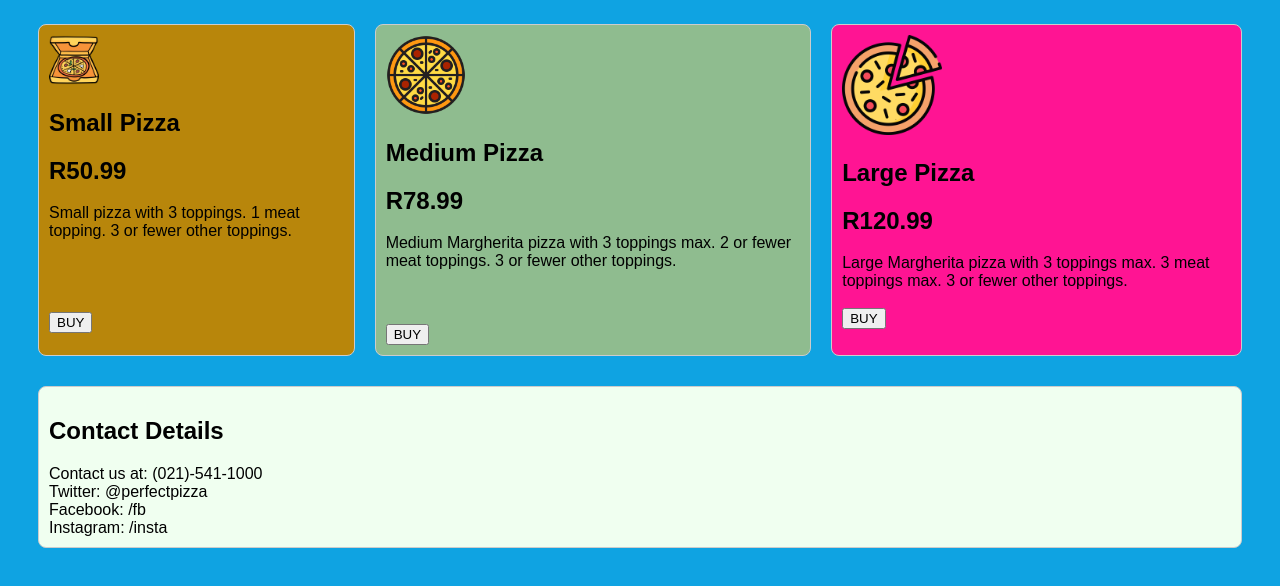
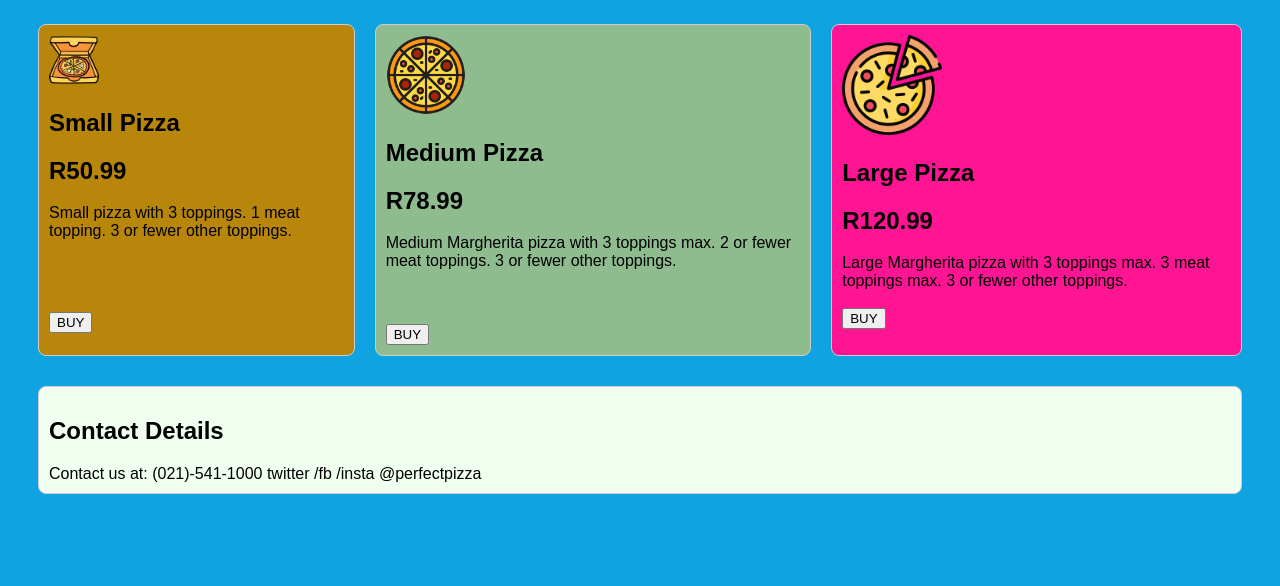
Before and after one commit to Thuto1/pizza-cart, a plain HTML site: page index.html in a window 1280 px wide. Shown: the part 218-804 px from the top of the page. Drawn offline with nearby package versions, Linux system fonts and the light colour scheme.

Commit message:
pizza cart

```diff
--- a/index.html
+++ b/index.html
@@ -71,15 +71,22 @@
 
 
 
-  <div class="pizza contacts">
-    <h2>Contact Details</h2>
-    <div>
-      Contact us at: (021)-541-1000<br>
-      Twitter: @perfectpizza<br>
-      Facebook: /fb<br>
-      Instagram: /insta<br>
-    </div>
-  </div>
+   <div class="pizza contacts">
+        <h2>Contact Details</h2>
+        <div>
+          Contact us at: (021)-541-1000
+
+          twitter
+
+          /fb
+
+          /insta
+
+          @perfectpizza
+
+        </div>
+
+      </div>
 
   <script src="scripts.js"></script>
 </body>
```
